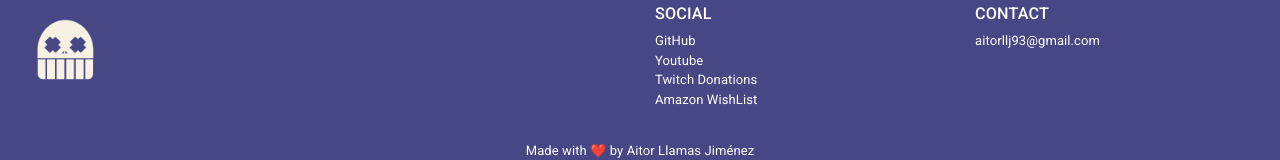
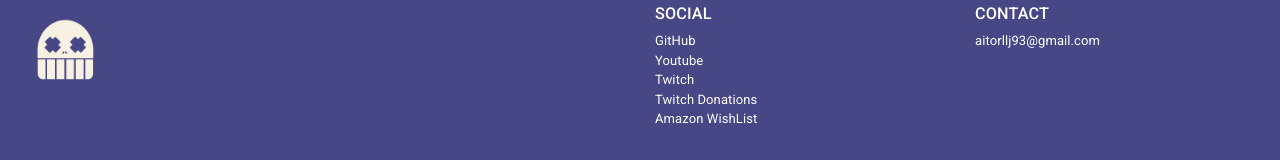
Before and after one commit to d3v0ps/d3v0ps.github.io, an Angular app: page / in a window 1280 px wide. Shown: the part 1005-1165 px from the top of the page. Built offline with nearby package versions, Linux system fonts and the light colour scheme; what @scullyio/ng-lib would draw is missing.

Commit message:
add twitch link

```diff
--- a/src/app/core/footer/footer.component.ts
+++ b/src/app/core/footer/footer.component.ts
@@ -27,6 +27,9 @@ import { Component, OnInit } from '@angular/core';
               </li>
               <li>
                 <a href="https://www.youtube.com/channel/UC35_waW3xheFB9ex9ju0S7w">Youtube</a>
+              </li>
+              <li>
+                <a href="https://www.twitch.tv/d3v0ps">Twitch</a>
               </li>
               <li>
                 <a href="https://streamlabs.com/d3v0ps/tip">Twitch Donations</a>
```
